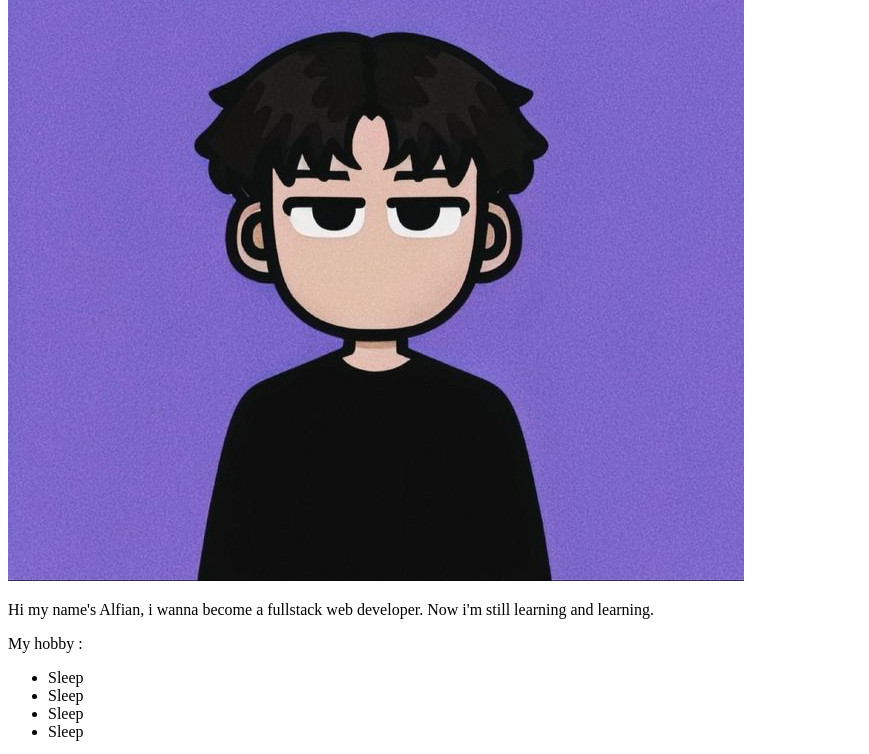
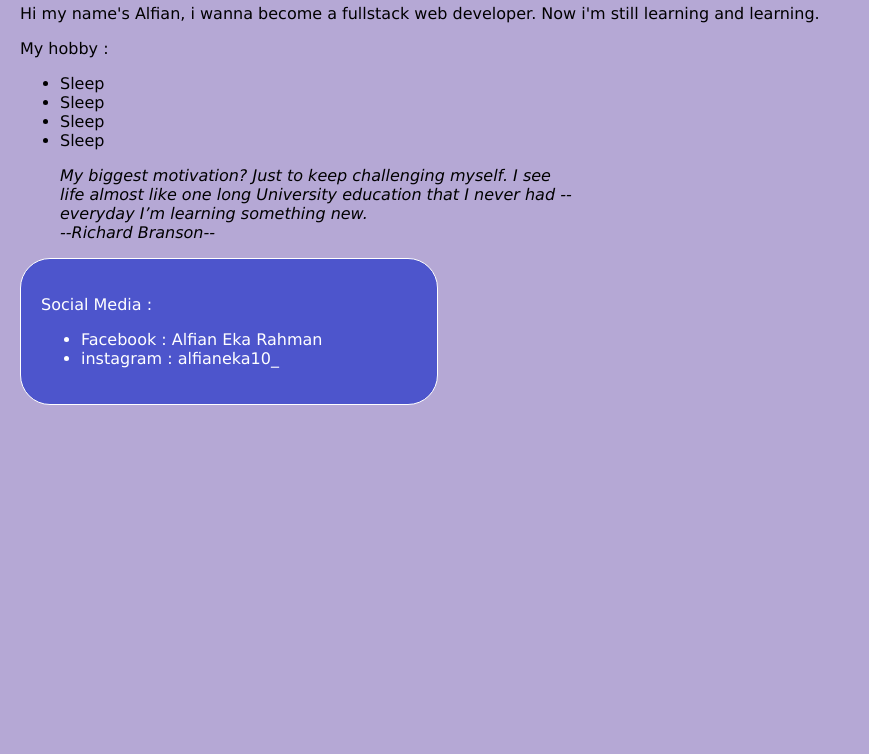
Before and after one commit to alfianekrhmn/learn-fullstack-web-developer, a plain HTML site: page html-introduction/about.html in a window 1280 px wide. Shown: the part 188-942 px from the top of the page, without its empty margins (0-869 px from the left). After the commit the page ends 800 px from the top, so only its background shows below. Drawn offline with Linux system fonts and the light colour scheme.

Commit message:
style: add basic CSS for better appearance

```diff
--- a/html-introduction/about.html
+++ b/html-introduction/about.html
@@ -3,38 +3,42 @@
 <head>
     <meta charset="UTF-8">
     <meta name="viewport" content="width=device-width, initial-scale=1.0">
+    <link rel="stylesheet" href="style.css">
     <title>Introduction</title>
 </head>
 <body>
     <header>
         <h1><u>Alfian Eka Rahman</u></h1>
-        <img src="dc.jpg" alt="" srcset="">
+        <img src="dc.jpg" alt="Profile picture of Alfian">
     </header>
+    <main>
         <section>
             <p>Hi my name's Alfian, i wanna become a fullstack web developer. Now i'm still learning and learning.</p>
 
             <p>My hobby :</p>
+            <nav>
                 <ul>
                     <li>Sleep</li>
                     <li>Sleep</li>
                     <li>Sleep</li>
                     <li>Sleep</li>
                 </ul>
+            </nav>
             <blockquote>
-            <i>My biggest motivation? Just to keep challenging myself. I see <br>life almost like one long University education that I never had -- <br>everyday I’m learning something new.</i><p><b>Richard Branson</b></p>
+                <i>My biggest motivation? Just to keep challenging myself. I see <br>life almost like one long University education that I never had -- <br>everyday I’m learning something new.</i><br>
+                <cite>--Richard Branson--</cite>
             </blockquote>
 
         </section>
+    </main>
 
     <footer>
         <p>Social Media : </p>
-        <code>
             <ul>
                 <li>Facebook : <a href="https://www.facebook.com/profile.php?id=61560611460919">Alfian Eka Rahman
                 </a></li>
                 <li>instagram : <a href="https://www.instagram.com/alfianeka10_/">alfianeka10_</a></li>
             </ul>
-        </code>
     </footer>
 </body>
 </html>
--- /dev/null
+++ b/html-introduction/style.css
@@ -0,0 +1,45 @@
+body {
+    background-color: #B5A8D5;
+    color: black;
+    font-family: Verdana, Geneva, Tahoma, sans-serif;
+    margin-left: 20px;
+}
+
+h1 {
+    font-size: large;
+}
+
+header img {
+    width: 10%;
+    height: 10%;
+    border-radius: 30px;
+    -webkit-border-radius: 30px;
+    -moz-border-radius: 30px;
+    -ms-border-radius: 30px;
+    -o-border-radius: 30px;
+    margin-top: 10px;
+    margin-left: 20px;
+}
+
+p {
+    font-size: medium;
+}
+
+footer {
+    padding: 20px;
+    background-color: #4D55CC;
+    width: 30%;
+    color: white;
+    border-radius: 30px;
+    -webkit-border-radius: 30px;
+    -moz-border-radius: 30px;
+    -ms-border-radius: 30px;
+    -o-border-radius: 30px;
+    border: 1px solid;
+    box-shadow: 5px;
+}
+
+footer ul li a{
+    text-decoration: none;
+    color: white;
+}
```
Lines whose indentation alone changed are shown as unchanged.
